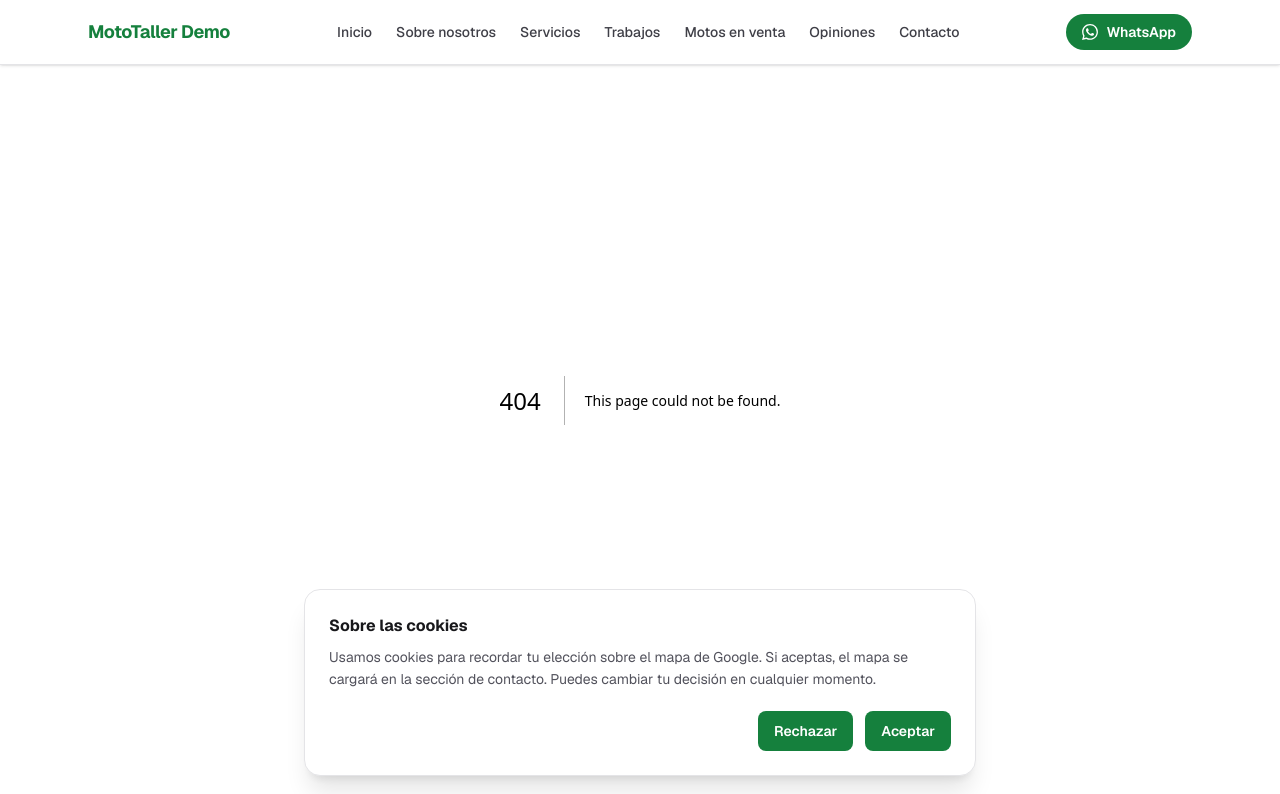
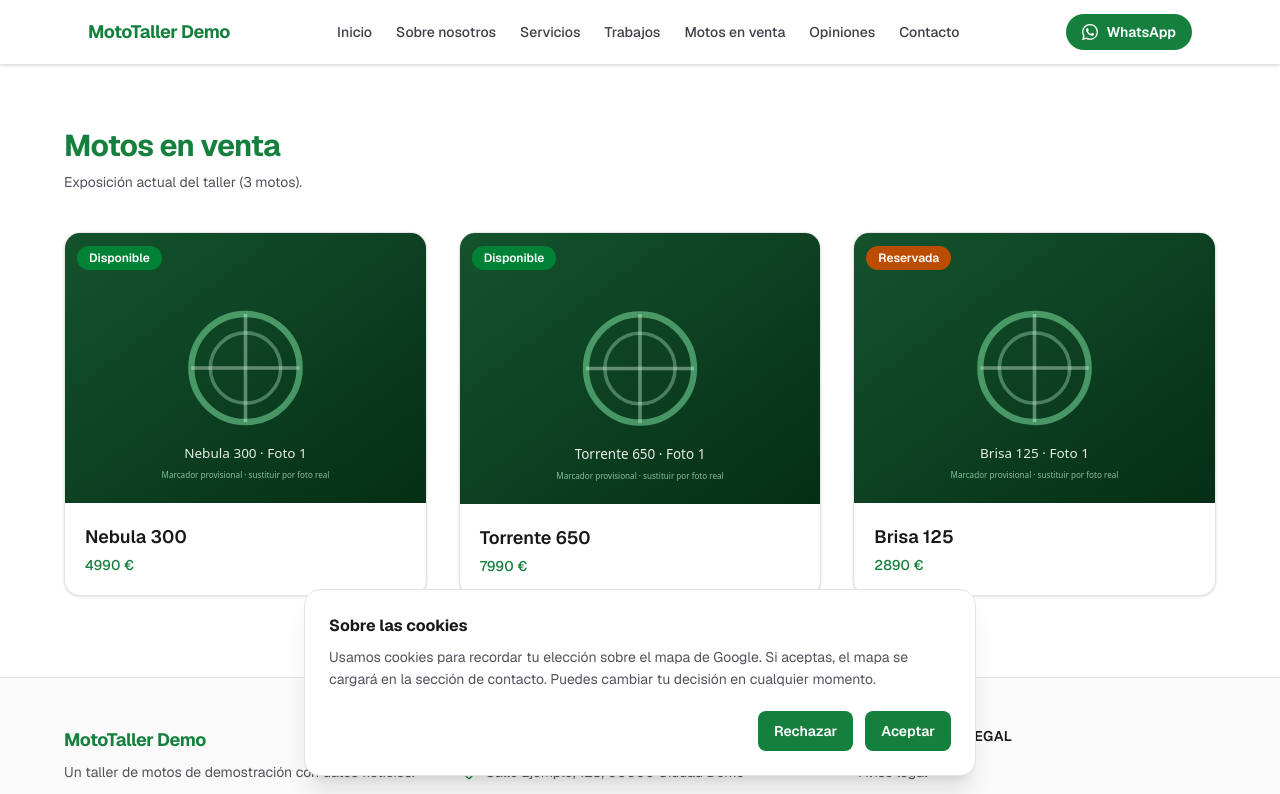
Before and after one commit to danigj91x/taller_motos_CRM, a Next.js app in the folder frontend/: page /motos in a window 1280 px wide. Before the commit this address had no page. Shown: the top 794 px of the page. Built offline with nearby package versions, Linux system fonts and the light colour scheme.

Commit message:
feat: página de listado de motos en venta

```diff
--- /dev/null
+++ b/frontend/src/app/motos/page.tsx
@@ -0,0 +1,12 @@
+import type { Metadata } from "next";
+
+import ListadoMotos from "@/components/ListadoMotos";
+
+export const metadata: Metadata = {
+  title: "Motos en venta | MotoTaller Demo",
+};
+
+/** Página de listado de motos en venta. */
+export default function MotosPage() {
+  return <ListadoMotos />;
+}
--- /dev/null
+++ b/frontend/src/components/ListadoMotos.tsx
@@ -0,0 +1,103 @@
+import Image from "next/image";
+import Link from "next/link";
+
+import { motos, type EstadoMoto } from "@/data/motos";
+
+/**
+ * Etiqueta de estado de una moto: texto con un color de apoyo. El estado nunca
+ * se comunica solo con color (hay texto). Colores elegidos para cumplir el
+ * contraste AA (≥ 4,5:1) con el texto blanco:
+ *  - Disponible: fondo green-700 (#15803d) → 5,0:1
+ *  - Reservada:  fondo amber-700  (#b45309) → 5,0:1
+ *  - Vendida:    fondo zinc-600   (#52525b) → 7,7:1
+ */
+export function EtiquetaEstado({ estado }: { estado: EstadoMoto }) {
+  const etiquetas: Record<
+    EstadoMoto,
+    { texto: string; clases: string }
+  > = {
+    disponible: {
+      texto: "Disponible",
+      clases: "bg-green-700 text-white",
+    },
+    reservada: {
+      texto: "Reservada",
+      clases: "bg-amber-700 text-white",
+    },
+    vendida: {
+      texto: "Vendida",
+      clases: "bg-zinc-600 text-white",
+    },
+  };
+
+  const { texto, clases } = etiquetas[estado];
+  return (
+    <span
+      className={`inline-flex items-center rounded-full px-3 py-1 text-xs font-semibold ${clases}`}
+    >
+      {texto}
+    </span>
+  );
+}
+
+/** Formatea un precio en euros con separador de miles. */
+function formatPrecio(precio: number) {
+  return `${precio.toLocaleString("es-ES")} €`;
+}
+
+/**
+ * Listado de motos en venta. Muestra una tarjeta por moto (foto, estado,
+ * modelo y precio) y enlaza a su ficha (/motos/<slug>). Las motos vendidas no
+ * aparecen. Añadir o quitar una moto solo requiere tocar el archivo de datos.
+ */
+export default function ListadoMotos() {
+  const disponibles = motos.filter((moto) => moto.estado !== "vendida");
+
+  return (
+    <main className="flex-1 bg-white px-4 py-16 pt-28 dark:bg-zinc-950 sm:px-6 sm:py-20 sm:pt-32">
+      <div className="mx-auto max-w-6xl">
+        <h1 className="text-2xl font-bold tracking-tight text-primary-700 dark:text-primary-400 sm:text-3xl">
+          Motos en venta
+        </h1>
+        <p className="mt-2 text-sm text-zinc-600 dark:text-zinc-300">
+          Exposición actual del taller ({disponibles.length} motos).
+        </p>
+
+        <ul className="mt-10 grid grid-cols-1 gap-8 sm:grid-cols-2 lg:grid-cols-3">
+          {disponibles.map(({ slug, modelo, precio, estado, fotos }) => {
+            const foto = fotos[0];
+            return (
+              <li key={slug}>
+                <Link
+                  href={`/motos/${slug}`}
+                  className="group flex flex-col overflow-hidden rounded-2xl border border-zinc-200 bg-white shadow-sm transition-shadow hover:shadow-md focus-visible:outline focus-visible:outline-2 focus-visible:outline-offset-2 focus-visible:outline-primary-700 dark:border-zinc-800 dark:bg-zinc-900"
+                >
+                  <div className="relative aspect-4/3 w-full overflow-hidden bg-zinc-100 dark:bg-zinc-800">
+                    <Image
+                      src={foto.src}
+                      alt={foto.alt}
+                      fill
+                      className="object-cover transition-transform group-hover:scale-105"
+                      sizes="(min-width: 1024px) 33vw, (min-width: 640px) 50vw, 100vw"
+                    />
+                    <div className="absolute left-3 top-3">
+                      <EtiquetaEstado estado={estado} />
+                    </div>
+                  </div>
+                  <div className="flex flex-col gap-1 p-5">
+                    <h2 className="text-lg font-semibold text-zinc-900 dark:text-zinc-50">
+                      {modelo}
+                    </h2>
+                    <p className="text-sm font-medium text-primary-700 dark:text-primary-400">
+                      {formatPrecio(precio)}
+                    </p>
+                  </div>
+                </Link>
+              </li>
+            );
+          })}
+        </ul>
+      </div>
+    </main>
+  );
+}
```
